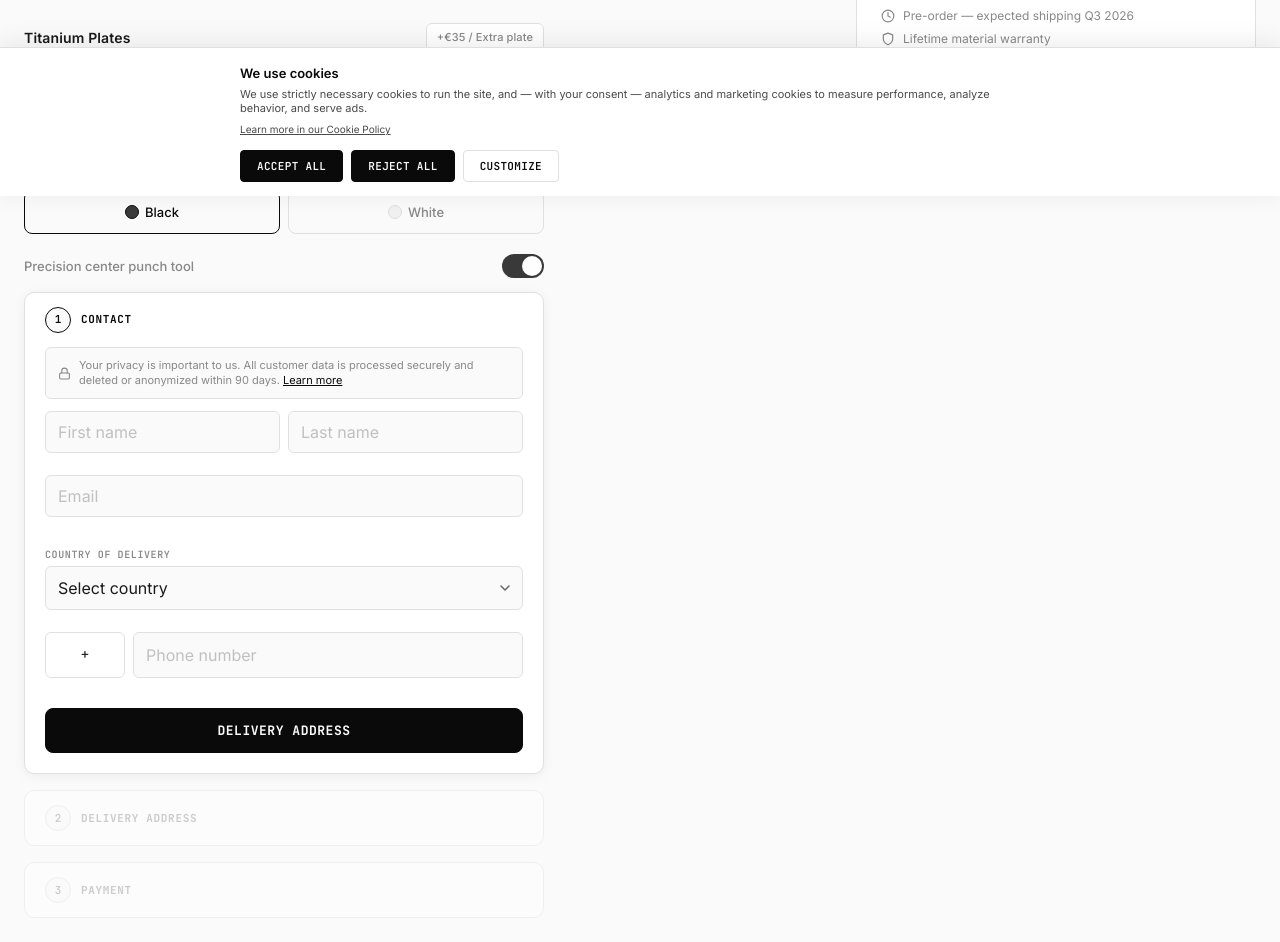
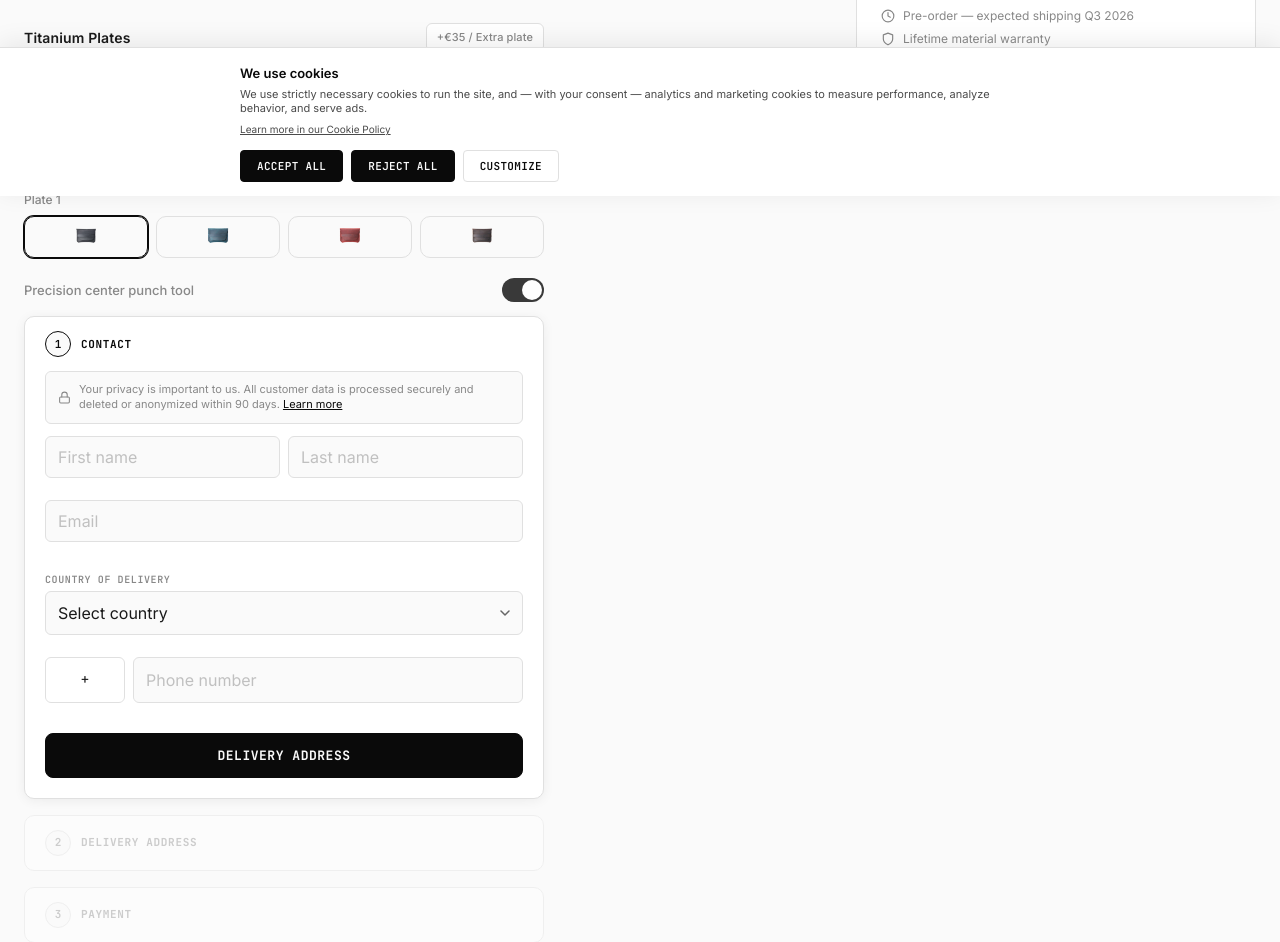
Before and after one commit to hlibsuslov/penger, a Node server app: page /order in a window 1280 px wide. Shown: the part 604-1546 px from the top of the page. Run offline with Node 20, Linux system fonts and the light colour scheme; some libraries are stand-ins or nearby versions.

Commit message:
Dynamic security sleeve rows: one row per titanium plate with image cards
- Replace static black/white sleeve picker with dynamic rows based on plate count
- Each plate gets its own sleeve color selection (blue, red, coffee, black)
- Sleeve options rendered as rounded cards with sleeve images
- State changed from single sleeveColor string to sleeveColors array
- Updated cart display, sidebar labels, session persistence, and order submission
- Backward-compatible restore for legacy single-color session data
- Bumped storage version to 4

https://claude.ai/code/session_018bpJAaGgoY3yjKTrzUUwzb

```diff
--- a/public/js/order.js
+++ b/public/js/order.js
@@ -35,7 +35,7 @@
 
   /* ===== STATE ===== */
   var plates = 1;
-  var sleeveColor = 'black'; // black | white (always included, just pick colour)
+  var sleeveColors = ['black', 'black', 'black', 'black']; // per-plate sleeve colours
   var punchTool = true;       // yes | no
   var payMethod = 'crypto';
   var currentStep = 'contact'; // contact | delivery | payment
@@ -271,11 +271,13 @@
     /* Divider */
     html += '<div class="cart-config-divider"></div>';
 
-    /* Security sleeve: black/white */
+    /* Security sleeve per plate */
+    for (var s = 0; s < plates; s++) {
       html += '<div class="cart-config-line">'
-          + '<span class="cart-config-label">' + d.sleeveLabel + '</span>'
-          + '<span class="cart-config-value">' + sleeveColor + '</span>'
+            + '<span class="cart-config-label">' + d.sleeveLabel + ' #' + (s + 1) + '</span>'
+            + '<span class="cart-config-value">' + (sleeveColors[s] || 'black') + '</span>'
             + '</div>';
+    }
 
     /* Precision center punch tool: Yes/No */
     var punchYes = punchTool;
@@ -291,6 +293,7 @@
 
   function updateUI() {
     updatePlatesPicker();
+    renderSleeveRows();
     if (cartPlates) cartPlates.textContent = plates;
     if (cartPlatesBottom) cartPlatesBottom.textContent = plates;
 
@@ -320,11 +323,11 @@
     var sleeveLabel = document.getElementById('sleeveLabel');
     var sleeveLabelBottom = document.getElementById('sleeveLabelBottom');
     if (rowSleeve) {
-      sleeveLabel.textContent = 'Sleeve (' + sleeveColor + ')';
+      sleeveLabel.textContent = 'Sleeve (' + sleeveColors.slice(0, plates).join(', ') + ')';
       rowSleeve.style.display = '';
     }
     if (rowSleeveBottom) {
-      sleeveLabelBottom.textContent = 'Sleeve (' + sleeveColor + ')';
+      sleeveLabelBottom.textContent = 'Sleeve (' + sleeveColors.slice(0, plates).join(', ') + ')';
       rowSleeveBottom.style.display = '';
     }
 
@@ -473,13 +476,51 @@
     });
   }
 
-  initConfigOptions(sleeveOptions, function (val) {
-    sleeveColor = val;
+  /* Sleeve colour options — per plate */
+  var SLEEVE_OPTS = [
+    { value: 'black',  img: '/photo/blacksleeve.png' },
+    { value: 'blue',   img: '/photo/bluesleeve.png' },
+    { value: 'red',    img: '/photo/redsleeve.png' },
+    { value: 'coffee', img: '/photo/coffeesleeve.png' }
+  ];
+
+  function renderSleeveRows() {
+    if (!sleeveOptions) return;
+    var html = '';
+    for (var i = 0; i < plates; i++) {
+      var cur = sleeveColors[i] || 'black';
+      html += '<div class="sleeve-plate-row">';
+      html += '<div class="sleeve-plate-label">Plate ' + (i + 1) + '</div>';
+      html += '<div class="sleeve-cards" data-plate="' + i + '">';
+      for (var j = 0; j < SLEEVE_OPTS.length; j++) {
+        var o = SLEEVE_OPTS[j];
+        var active = (o.value === cur) ? ' active' : '';
+        html += '<div class="sleeve-card' + active + '" data-value="' + o.value + '">'
+              + '<img src="' + o.img + '" alt="' + o.value + '">'
+              + '</div>';
+      }
+      html += '</div></div>';
+    }
+    sleeveOptions.innerHTML = html;
+  }
+
+  if (sleeveOptions) {
+    sleeveOptions.addEventListener('click', function (e) {
+      var card = e.target.closest('.sleeve-card');
+      if (!card) return;
+      var row = card.closest('.sleeve-cards');
+      var idx = parseInt(row.getAttribute('data-plate'), 10);
+      row.querySelectorAll('.sleeve-card').forEach(function (c) { c.classList.remove('active'); });
+      card.classList.add('active');
+      sleeveColors[idx] = card.getAttribute('data-value');
       updateShipping();
       updateUI();
       saveFormData();
       pushConfig('sleeve_change');
     });
+  }
+
+  renderSleeveRows();
 
   /* Punch toggle */
   if (punchToggle) {
@@ -1143,7 +1184,7 @@
 
   /* ===== FORM DATA PERSISTENCE (sessionStorage) ===== */
   var STORAGE_KEY = 'penger_checkout_form';
-  var STORAGE_VERSION = 3;
+  var STORAGE_VERSION = 4;
   var STORAGE_TTL = 30 * 60 * 1000; /* 30 minutes */
 
   function saveFormData() {
@@ -1152,7 +1193,7 @@
         _v: STORAGE_VERSION,
         _ts: Date.now(),
         plates: plates,
-        sleeveColor: sleeveColor,
+        sleeveColors: sleeveColors.slice(0, plates),
         punchTool: punchTool,
         firstName: document.getElementById('firstName').value,
         lastName: document.getElementById('lastName').value,
@@ -1186,15 +1227,13 @@
       if (data.plates && data.plates >= 1 && data.plates <= 4) {
         plates = data.plates;
       }
-      if (data.sleeveColor) {
-        sleeveColor = data.sleeveColor;
-        if (sleeveOptions) {
-          sleeveOptions.querySelectorAll('.config-opt').forEach(function (o) {
-            var inp = o.querySelector('input');
-            if (inp && inp.value === sleeveColor) { o.classList.add('active'); inp.checked = true; }
-            else { o.classList.remove('active'); }
-          });
-        }
+      if (data.sleeveColors && Array.isArray(data.sleeveColors)) {
+        for (var si = 0; si < data.sleeveColors.length && si < 4; si++) {
+          sleeveColors[si] = data.sleeveColors[si];
+        }
+      } else if (data.sleeveColor) {
+        /* Legacy: single color → apply to all plates */
+        for (var li = 0; li < 4; li++) sleeveColors[li] = data.sleeveColor;
       }
       if (typeof data.punchTool !== 'undefined') {
         punchTool = !!data.punchTool;
@@ -1295,10 +1334,13 @@
       }
     }
 
-    /* Sleeve colour */
+    /* Sleeve colours — read from rendered cards */
     if (sleeveOptions) {
-      var checkedSleeve = sleeveOptions.querySelector('input:checked');
-      if (checkedSleeve) sleeveColor = checkedSleeve.value;
+      sleeveOptions.querySelectorAll('.sleeve-cards').forEach(function (row) {
+        var idx = parseInt(row.getAttribute('data-plate'), 10);
+        var activeCard = row.querySelector('.sleeve-card.active');
+        if (activeCard && idx >= 0 && idx < 4) sleeveColors[idx] = activeCard.getAttribute('data-value');
+      });
     }
 
     /* Punch tool */
@@ -1334,7 +1376,7 @@
     return {
       order_id: generateOrderId(),
       plates: plates,
-      sleeveColor: sleeveColor,
+      sleeveColors: sleeveColors.slice(0, plates),
       punchTool: punchTool,
       country: countryEl ? countryEl.value : '',
       shipping: shippingCost,
@@ -1758,7 +1800,7 @@
     var orderData = {
       order_id: orderId,
       plates: plates,
-      sleeveColor: sleeveColor,
+      sleeveColors: sleeveColors.slice(0, plates),
       punchTool: punchTool,
       value: total,
       currency: 'EUR',
--- a/views/pages/order.ejs
+++ b/views/pages/order.ejs
@@ -170,6 +170,47 @@
     .config-swatch-white { background: #f0f0f0; border-color: #ddd; }
     .config-opt.active .config-swatch { border-color: var(--text-accent); }
 
+    /* Sleeve rows — dynamic per plate */
+    .sleeve-plate-row { margin-bottom: 10px; }
+    .sleeve-plate-row:last-child { margin-bottom: 0; }
+    .sleeve-plate-label {
+      font-family: var(--font-sans);
+      font-size: 12px;
+      font-weight: 500;
+      color: var(--text-dim);
+      margin-bottom: 6px;
+    }
+    .sleeve-cards {
+      display: flex;
+      gap: 8px;
+    }
+    .sleeve-card {
+      flex: 1;
+      display: flex;
+      align-items: center;
+      justify-content: center;
+      padding: 6px 4px;
+      background: transparent;
+      border: 1.5px solid var(--border-default);
+      border-radius: 10px;
+      cursor: pointer;
+      transition: border-color 0.2s ease, box-shadow 0.2s ease;
+      user-select: none;
+    }
+    .sleeve-card:hover {
+      border-color: var(--border-hover);
+    }
+    .sleeve-card.active {
+      border-color: var(--text-accent);
+      box-shadow: 0 0 0 1px var(--text-accent);
+    }
+    .sleeve-card img {
+      height: 28px;
+      width: auto;
+      object-fit: contain;
+      pointer-events: none;
+    }
+
     /* Punch toggle — subtle iOS-style switch */
     .config-row--subtle {
       margin-bottom: 14px;
@@ -1306,23 +1347,12 @@
             </div>
           </div>
 
-          <!-- Security sleeve colour -->
+          <!-- Security sleeve colour (dynamic rows per plate) -->
           <div class="config-row" data-section="order">
             <div class="config-row-header">
               <span class="config-row-title"><%= t.order.kitItem6 %></span>
             </div>
-            <div class="config-options" id="sleeveOptions">
-              <label class="config-opt active">
-                <input type="radio" name="sleeveColor" value="black" checked>
-                <span class="config-swatch config-swatch-black"></span>
-                Black
-              </label>
-              <label class="config-opt">
-                <input type="radio" name="sleeveColor" value="white">
-                <span class="config-swatch config-swatch-white"></span>
-                White
-              </label>
-            </div>
+            <div id="sleeveOptions"></div>
           </div>
 
           <!-- Precision center punch tool -->
--- a/views/pages/payment-success.ejs
+++ b/views/pages/payment-success.ejs
@@ -297,8 +297,9 @@
       if (platesEl && order.plates) platesEl.textContent = order.plates;
 
       var sleeveEl = document.getElementById('sleeveVal');
-      if (sleeveEl && order.sleeveColor) {
-        sleeveEl.textContent = order.sleeveColor.charAt(0).toUpperCase() + order.sleeveColor.slice(1);
+      if (sleeveEl) {
+        var sc = order.sleeveColors || (order.sleeveColor ? [order.sleeveColor] : ['black']);
+        sleeveEl.textContent = sc.map(function (c) { return c.charAt(0).toUpperCase() + c.slice(1); }).join(', ');
       }
 
       var punchEl = document.getElementById('punchVal');
```
Lines whose indentation alone changed are shown as unchanged.
